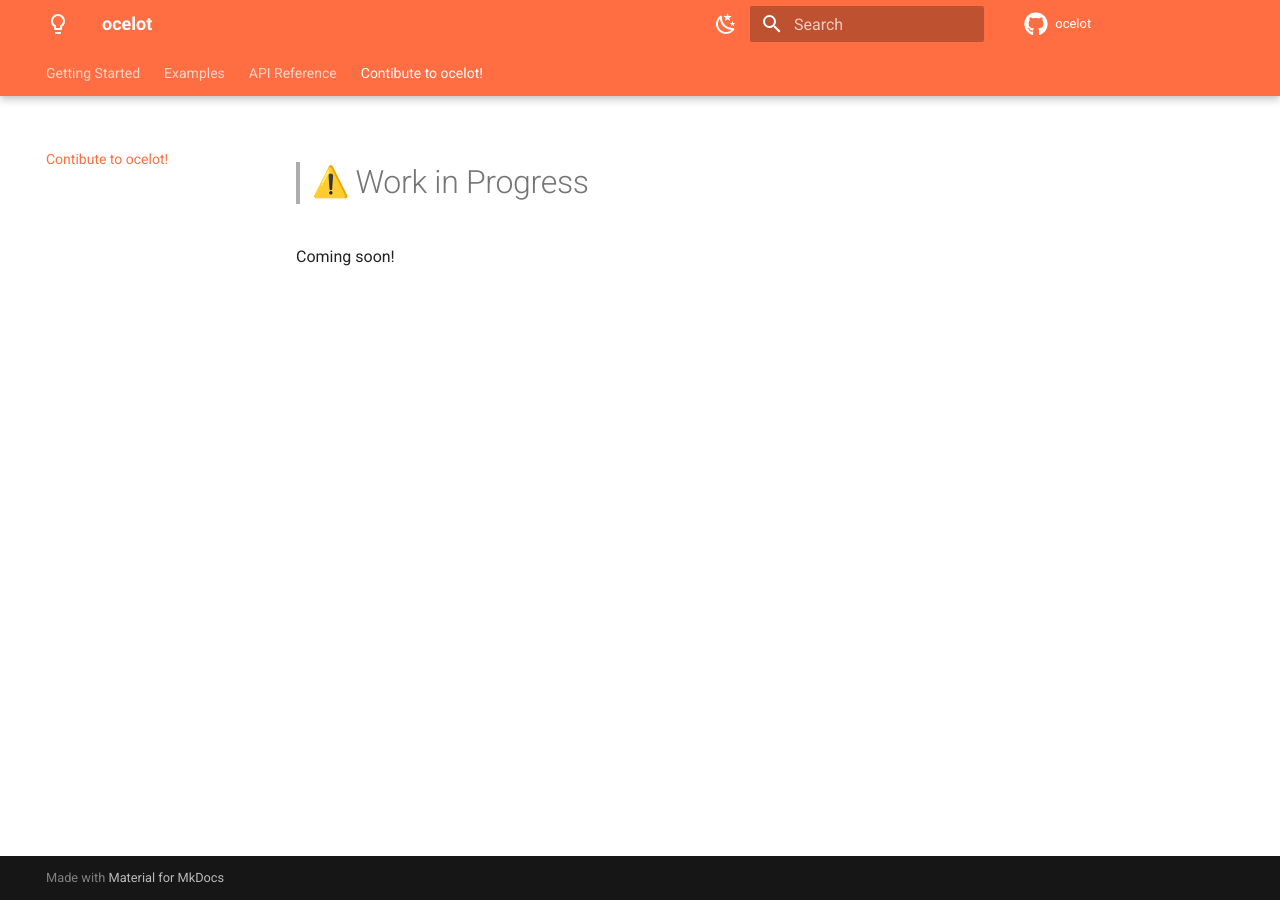
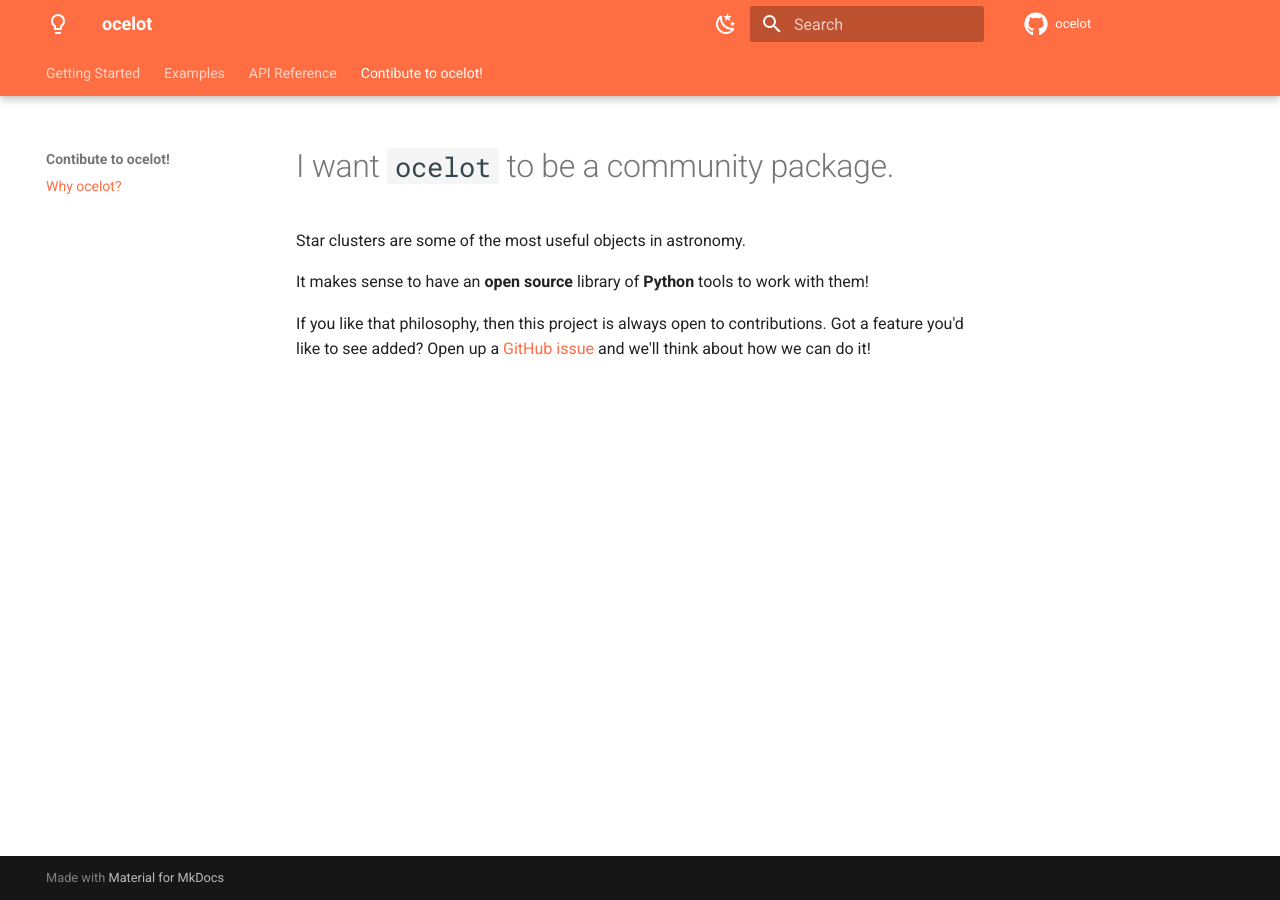
Before and after one commit to emilyhunt/ocelot, an MkDocs documentation site: the page built from docs/developing.md, in a window 1280 px wide. Built offline with MkDocs 1.6.1 and Material for MkDocs 9.7.7, drawn with Linux system fonts in a browser that asks for light colours; emoji names are drawn with the system emoji font; comment, search, counter and statistics services are not loaded.

Commit message:
Remove imports everywhere and add docs WIP stubs

```diff
--- a/docs/developing.md
+++ b/docs/developing.md
@@ -1,3 +1,7 @@
-># :warning: Work in Progress
+# I want `ocelot` to be a community package.
 
-Coming soon!
+Star clusters are some of the most useful objects in astronomy.
+
+It makes sense to have an **open source** library of **Python** tools to work with them!
+
+If you like that philosophy, then this project is always open to contributions. Got a feature you'd like to see added? Open up a [GitHub issue](https://github.com/emilyhunt/ocelot/issues) and we'll think about how we can do it!
--- a/mkdocs.yml
+++ b/mkdocs.yml
@@ -14,7 +14,7 @@ repo_name: ocelot
 theme:
     name: material
     features:
-        # - navigation.sections  # Sections are included in the navigation on the left.
+        - navigation.sections  # Sections are included in the navigation on the left.
         # - toc.integrate  # Table of contents is integrated on the left; does not appear separately on the right.
         # - header.autohide  # header disappears as you scroll
         - search.suggest  # Suggested search
@@ -33,8 +33,8 @@ theme:
             icon: material/weather-night
             name: Switch to dark mode
         - scheme: slate
-          primary: deep orange
-          accent: amber
+          primary: blue grey
+          accent: deep orange
           toggle:
             icon: material/weather-sunny
             name: Switch to light mode
@@ -78,8 +78,28 @@ plugins:
 
 
 nav:
-    - Getting Started: 'index.md'
-    - Examples: 'tutorials/tutorials.md'
+    - Getting Started:
+        - Overview: 'index.md'
+        - Installation: 'wip.md'
+        - Quick guide: 'wip.md'
+        - Configuration: 'wip.md'
+        - Citing ocelot: 'wip.md'
+        - Further reading: 'wip.md'
+        - Technical Stuff:
+            - Changelog: 'wip.md'
+            - Reporting an issue: 'wip.md'
+
+    - Examples:
+        - Star clusters in Gaia data:
+            - Detect a star cluster in Gaia data: 'wip.md'
+            - Crossmatching catalogues: 'wip.md'
+        - Color-magnitude diagrams:
+            - Work with PARSEC isochrones: 'wip.md'
+            - Work with MIST isochrones: 'wip.md'
+            - Fit an isochrone: 'wip.md'
+        - Simulating clusters:
+            - Simulate a star cluster from scratch: 'wip.md'
     - API Reference:
         - Calculate: 'api/calculate.md'
-    - Contibute to ocelot!: 'developing.md'
+    - Contibute to ocelot!:
+        - Why ocelot?: 'developing.md'
```
Also changed, not shown: docs/wip.md (added, +3 -0 lines), src/ocelot/__init__.py (+1 -8 lines).
